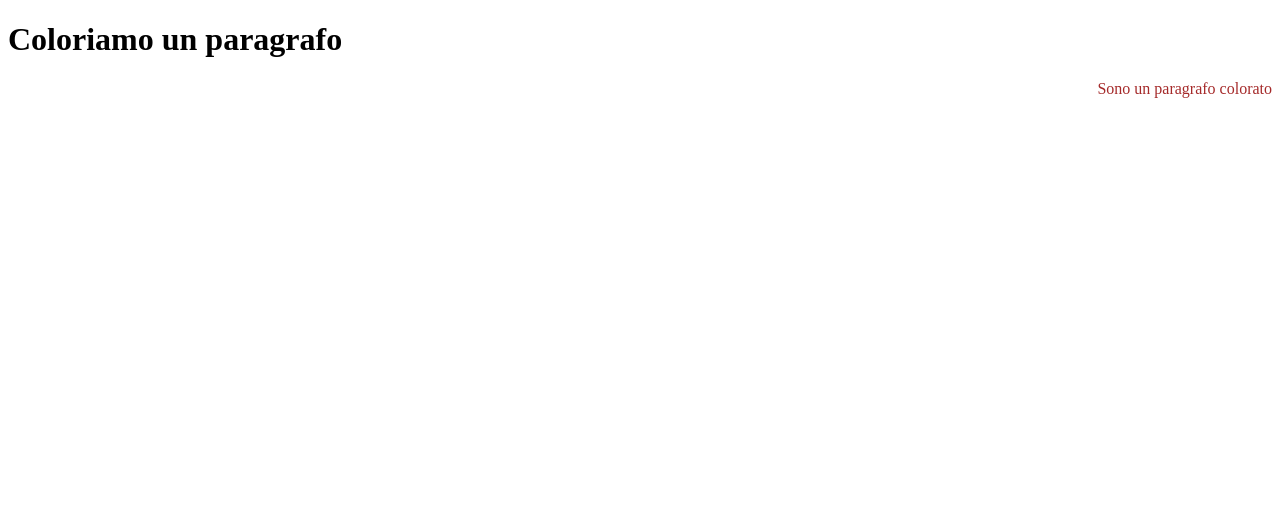
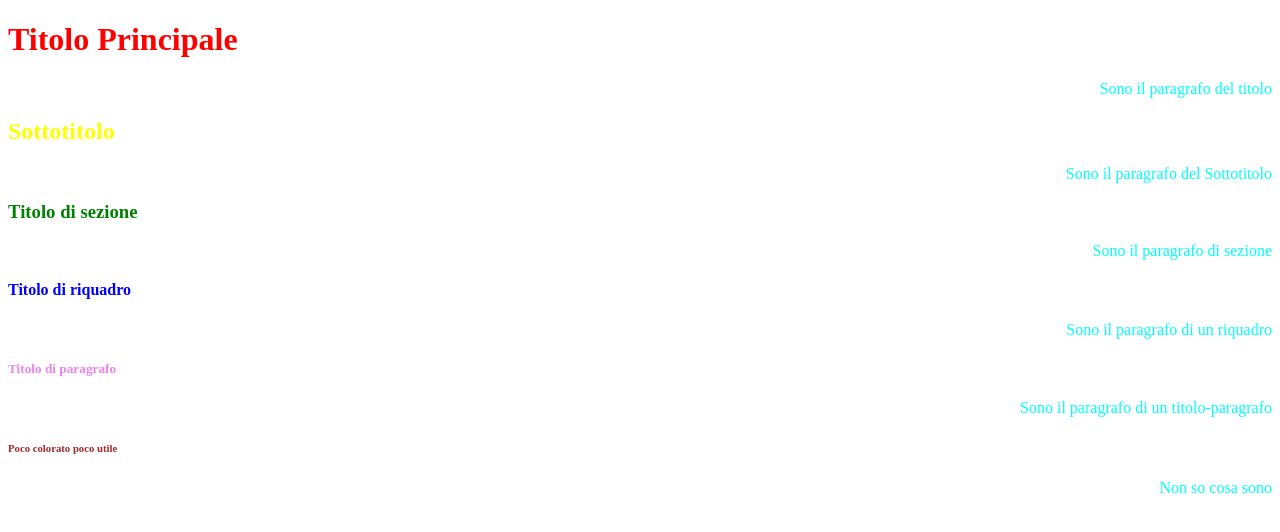
Before and after one commit to Erascaius/Esercizi-Css, a plain HTML site: page index.html in a window 1280 px wide. Drawn offline with Linux system fonts and the light colour scheme.

Commit message:
Feat(Html+Css): Implemented 6 titles with paragraph and changed for everyone the color

```diff
--- a/index.html
+++ b/index.html
@@ -7,7 +7,29 @@
     <link rel="stylesheet" href="style.css" type="text/css">
 </head>
 <body>
-    <h1>Coloriamo un paragrafo</h1>
-    <p>Sono un paragrafo colorato</p>
+    <div>
+        <h1>Titolo Principale</h1>
+        <p>Sono il paragrafo del titolo</p>
+    </div>
+    <div>
+        <h2>Sottotitolo</h2>
+        <p>Sono il paragrafo del Sottotitolo</p>
+    </div>
+    <div>
+        <h3>Titolo di sezione</h3>
+        <p>Sono il paragrafo di sezione</p>
+    </div>
+    <div>
+        <h4>Titolo di riquadro</h4>
+        <p>Sono il paragrafo di un riquadro</p>
+    </div>
+    <div>
+        <h5>Titolo di paragrafo</h5>
+        <p>Sono il paragrafo di un titolo-paragrafo</p>
+    </div>
+    <div>
+        <h6>Poco colorato poco utile</h6>
+        <p>Non so cosa sono</p>
+    </div>
 </body>
 </html>
--- a/style.css
+++ b/style.css
@@ -1,4 +1,22 @@
 p{
-    color: brown;
+    color: aqua;
     text-align: right;
 }
+h1{
+    color: red;
+}
+h2{
+    color: yellow;
+}
+h3{
+    color: green;
+}
+h4{
+    color: blue;
+}
+h5{
+    color: violet;
+}
+h6{
+    color: brown;
+}
```
